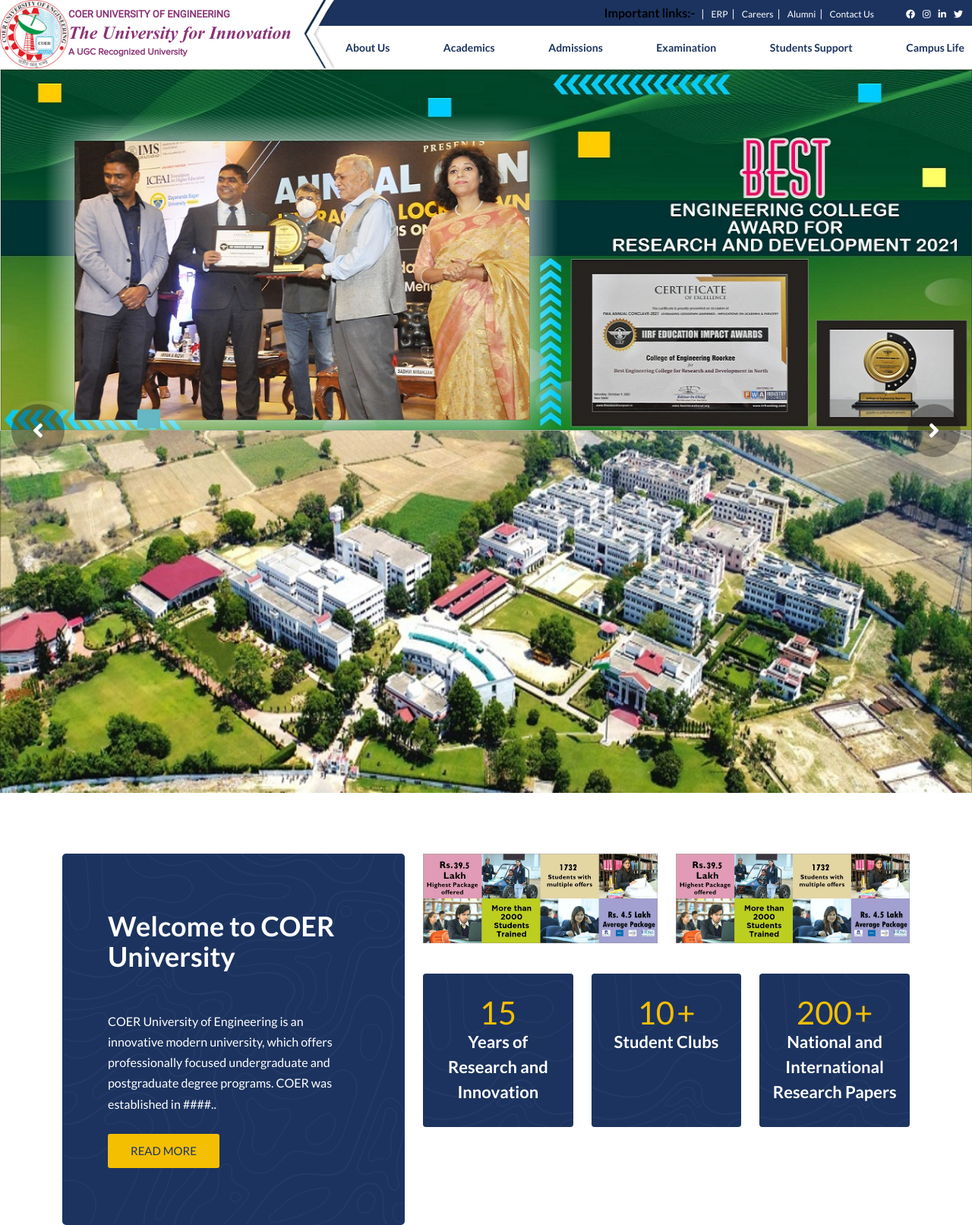
After one commit to hChauhan4862/coer_website_html, a PHP site: page /btechhonsCSE.php in a window 1280 px wide. The commit adds this page. Shown: the whole page at 76% size. Run offline with PHP 8.4, Linux system fonts and the light colour scheme.

Commit message:
YashKant

```diff
--- /dev/null
+++ b/btechhonsCSE.php
@@ -0,0 +1,92 @@
+<?php
+include('includes/header.php');
+include('includes/slider.php');
+?>
+<section class="iar-aboutUniversity" id="iar-aboutUniversity">
+	<div class="container">
+		<div class="row">
+			<div class="col-lg-5 col-md-6 col-sm-12 col-12">
+
+				<div class="iar-aboutContent"
+					style="background-image: url(images/small_shape.png); background-color: #1c335f">
+					<div class="title-inner">
+						<h2 class="title">Welcome to COER University</h2>
+					</div>
+					<div class="description">
+						<p>
+						<p>COER University of Engineering is an innovative modern university, which offers
+							professionally focused undergraduate and postgraduate degree programs. COER was established
+							in ####..</p>
+						</p>
+					</div>
+					<div class="readMoreBtn">
+						<a href="#" class="readMore">READ MORE</a>
+					</div>
+				</div>
+
+			</div>
+			<div class="col-lg-7 col-md-6 col-sm-12 col-12 col-about-iar">
+
+				<div class="iar-aboutImgYrs">
+
+					<div class="row row-iar-img">
+
+						<div class="col-lg-6 col-md-6 col-sm-6 col-6 col-iar-img">
+							<div class="img-part">
+								<img src="images/Coer-Website.jpg" class="img-fluid" alt="" />
+							</div>
+						</div>
+						<div class="col-lg-6 col-md-6 col-sm-6 col-6 col-iar-img">
+							<div class="img-part">
+								<img src="images/Coer-Website.jpg" class="img-fluid" alt="" />
+							</div>
+						</div>
+
+					</div>
+
+					<div class="row row-iar-stuinfo">
+
+						<div class="col-lg-4 col-md-12 col-sm-4 col-4 col-iar-stuinfo">
+							<div class="counterBox"
+								style="background-image: url(images/small_shape.png); background-color: #1c335f">
+								<div class="count-text">
+									<div class="count-number">
+										<span class="rs-counter">15</span>
+									</div>
+									<div class="title">Years of Research and Innovation</div>
+								</div>
+							</div>
+						</div>
+						<div class="col-lg-4 col-md-12 col-sm-4 col-4 col-iar-stuinfo">
+							<div class="counterBox"
+								style="background-image: url(images/small_shape.png); background-color: #1c335f">
+								<div class="count-text">
+									<div class="count-number">
+										<span class="rs-counter">10</span>
+										<span class="prefix">+</span>
+									</div>
+									<div class="title">Student Clubs</div>
+								</div>
+							</div>
+						</div>
+						<div class="col-lg-4 col-md-12 col-sm-4 col-4 col-iar-stuinfo">
+							<div class="counterBox"
+								style="background-image: url(images/small_shape.png); background-color: #1c335f">
+								<div class="count-text">
+									<div class="count-number">
+										<span class="rs-counter">200</span>
+										<span class="prefix">+</span>
+									</div>
+									<div class="title">National and International Research Papers</div>
+								</div>
+							</div>
+						</div>
+
+					</div>
+
+				</div>
+
+			</div>
+		</div>
+	</div>
+</section>
--- a/includes/header.php
+++ b/includes/header.php
@@ -108,7 +108,7 @@
                                 class="dropdown-toggle nav-link">Academics</a>
                             <ul class="dropdown-menu">
                                 <!-- <li class="menu-item nav-item"><a href="#" class="dropdown-item">Bachelor of Computer Applications(BCA)</a></li> -->
-                                <li class="menu-item nav-item"><a href="#" class="dropdown-item">B.Tech(Hons.) in CSE
+                                <li class="menu-item nav-item"><a href="btechhonsCSE.php" class="dropdown-item">B.Tech(Hons.) in CSE
                                         with Specialization in Cyber Security</a></li>
                                 <!-- <li class="menu-item nav-item"><a href="#" class="dropdown-item">B.Tech Hons. In CSE
                                         with Specialization in AI/ML</a></li>
```
